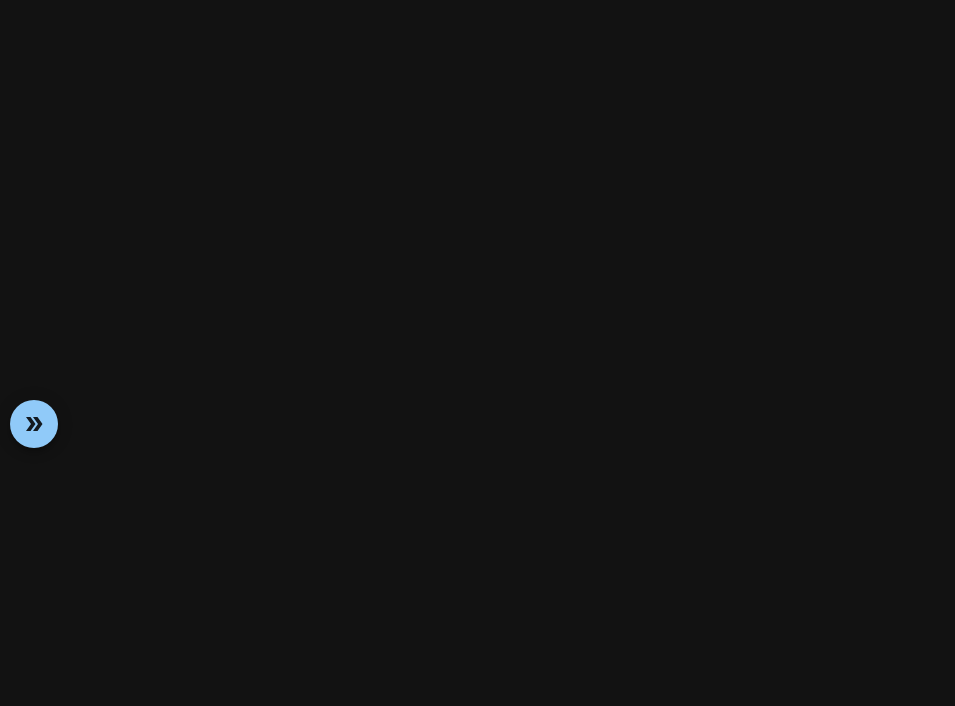
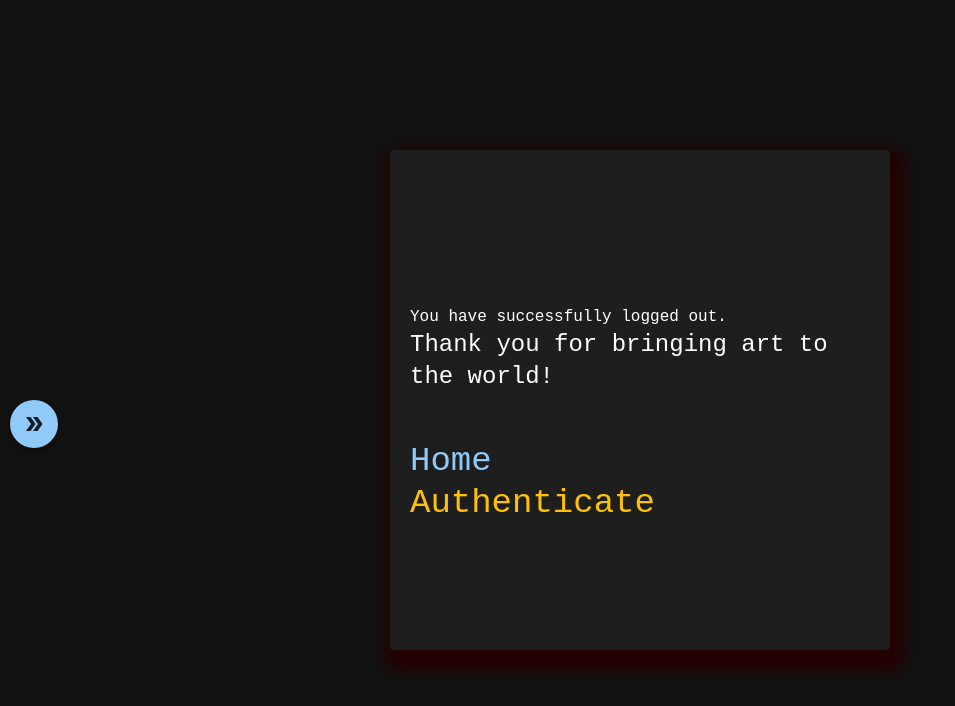
Before and after one commit to DavidKrtolica/art_repo, a React (Create React App) app: page /logout in a window 1280 px wide. Before the commit this address had no page. Shown: the top 706 px of the page, without its empty margins (0-955 px from the left). Built offline with nearby package versions, Linux system fonts and the light colour scheme.

Commit message:
Logout stuff

```diff
--- a/src/App.tsx
+++ b/src/App.tsx
@@ -7,6 +7,7 @@ import Homepage from './components/Homepage'
 import ArtworkGallery from './components/ArtworkGallery/ArtworkGallery'
 import ArtistHall from './components/ArtistHall/ArtistHall'
 import Auth from './components/Auth/Auth'
+import Logout from './components/Auth/Logout'
 import ArtworkPage from './components/Artwork/ArtworkPage'
 import ArtistComponent from './components/Artist/ArtistComponent'
 
@@ -26,6 +27,7 @@ const App = () => {
             <Route path="/auth" element={<Auth />} />
             <Route path="/artwork/:id" element={<ArtworkPage />} />
             <Route path="/artist" element={<ArtistComponent />} />
+            <Route path="/logout" element={<Logout />} />
           </Routes>
         </BrowserRouter>
       </ThemeProvider>
--- /dev/null
+++ b/src/components/Auth/Logout.tsx
@@ -0,0 +1,80 @@
+import { Box, Container, Typography, Paper } from '@mui/material'
+import { Link } from 'react-router-dom'
+import useAuth from '../../hooks/useAuth'
+import { HomepageItem } from '../../utils/types'
+import { red } from '../../utils/colors'
+import { useEffect } from 'react'
+
+const Logout = () => {
+  const { setToken, setUser } = useAuth()
+  useEffect(() => {
+    setToken(null)
+    setUser(null)
+  }, [])
+
+  const links: HomepageItem[] = [
+    {
+      text: 'Home',
+      href: '/',
+      mainColor: 'primary.main',
+      darkColor: 'primary.dark',
+    },
+    {
+      text: 'Authenticate',
+      href: '/auth',
+      mainColor: 'tertiary.main',
+      darkColor: 'tertiary.dark',
+    },
+  ]
+
+  return (
+    <Container>
+      <Box
+        display="flex"
+        justifyContent="center"
+        alignItems="center"
+        minHeight="100vh"
+      >
+        <Paper
+          sx={{
+            padding: '20px',
+            pt: '50px',
+            width: '500px',
+            height: '500px',
+            boxShadow: `5px 10px 15px 10px ${red.evenDarker}`,
+            alignContent: 'center',
+          }}
+        >
+          <Typography>You have successfully logged out.</Typography>
+          <Typography variant="h5">
+            Thank you for bringing art to the world!
+          </Typography>
+          <br></br>
+          <br></br>
+          {links.map((link) => (
+            <Link
+              to={link.href}
+              state={link.props}
+              style={{ textDecoration: 'none' }}
+            >
+              <Typography
+                variant="h4"
+                color={link.mainColor}
+                sx={{
+                  '&:hover': {
+                    color: link.darkColor,
+                    textDecoration: 'underline',
+                  },
+                }}
+              >
+                {link.text}
+              </Typography>
+            </Link>
+          ))}
+        </Paper>
+      </Box>
+    </Container>
+  )
+}
+
+export default Logout
--- a/src/components/Navigation.tsx
+++ b/src/components/Navigation.tsx
@@ -16,19 +16,22 @@ import ColorLensIcon from '@mui/icons-material/ColorLens'
 import AccountBoxIcon from '@mui/icons-material/AccountBox'
 import LoginIcon from '@mui/icons-material/Login'
 import AppRegistrationIcon from '@mui/icons-material/AppRegistration'
+import LogoutIcon from '@mui/icons-material/Logout'
 import HomeIcon from '@mui/icons-material/Home'
 import { Link } from 'react-router-dom'
 
 import { NavSection } from '../utils/types'
+import useAuth from '../hooks/useAuth'
 
 const Navigation = () => {
   const theme = useTheme()
+  const { user } = useAuth()
   const navSections: NavSection[] = [
     {
-      name: 'Home',
+      name: user ? user.email.slice(0, user.email.lastIndexOf('@')) : null,
+      // name: 'Home',
       href: '/',
       icon: <HomeIcon />,
-      noText: true,
     },
     {
       name: 'Artwork Gallery',
@@ -57,6 +60,12 @@ const Navigation = () => {
       ),
       props: { isRegister: true },
     },
+    {
+      name: 'Log Out',
+      href: '/logout',
+      icon: <LogoutIcon sx={{ fill: `${theme.palette.tertiary.main}` }} />,
+      topDivider: true,
+    },
   ]
   const anchor = 'left'
 
@@ -74,8 +83,21 @@ const Navigation = () => {
       setOpen(open)
     }
 
+  if (user) {
+    navSections.splice(3, 2)
+  } else {
+    navSections.splice(-1, 1)
+  }
   return (
     <>
+      {user && (
+        <Typography
+          sx={{ mt: 2, ml: 2 }}
+          style={{ color: `${theme.palette.tertiary.main}` }}
+        >
+          {user.email}
+        </Typography>
+      )}
       <Fab
         color="primary"
         size="medium"
@@ -96,7 +118,8 @@ const Navigation = () => {
           onKeyDown={toggleDrawer(false)}
         >
           <List>
-            {navSections.map((section) => (
+            {navSections.map((section) => {
+              return (
                 <>
                   {section.topDivider && <Divider />}
                   <ListItem
@@ -112,11 +135,12 @@ const Navigation = () => {
                   >
                     <ListItemButton>
                       <ListItemIcon>{section.icon}</ListItemIcon>
-                    {!section.noText && <Typography>{section.name}</Typography>}
+                      {section.name && <Typography>{section.name}</Typography>}
                     </ListItemButton>
                   </ListItem>
                 </>
-            ))}
+              )
+            })}
           </List>
         </Box>
       </Drawer>
--- a/src/utils/types.ts
+++ b/src/utils/types.ts
@@ -33,6 +33,7 @@ export type NavSection = {
   noText?: boolean
   topDivider?: boolean
   props?: object
+  authRequired?: boolean
 }
 
 export type HomepageItem = {
```
Lines whose indentation alone changed are shown as unchanged.
